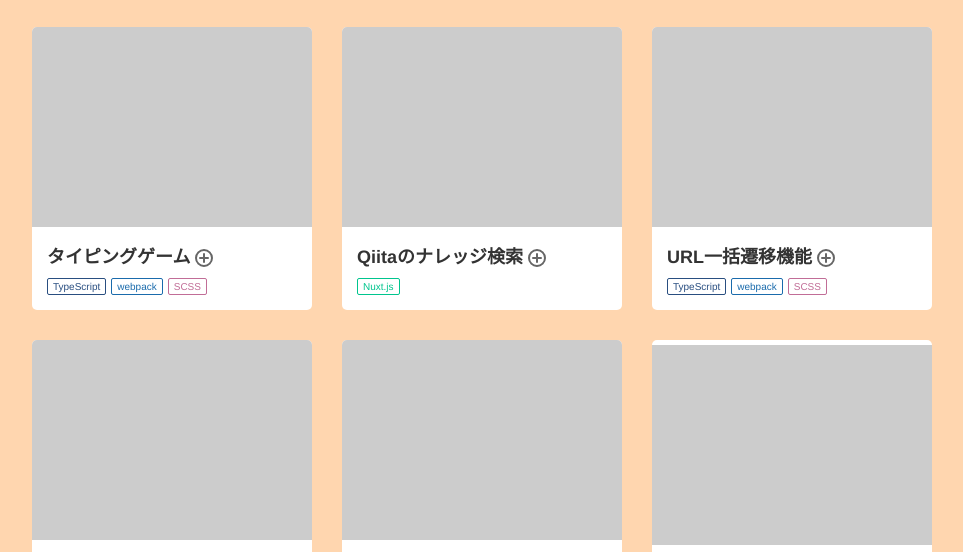
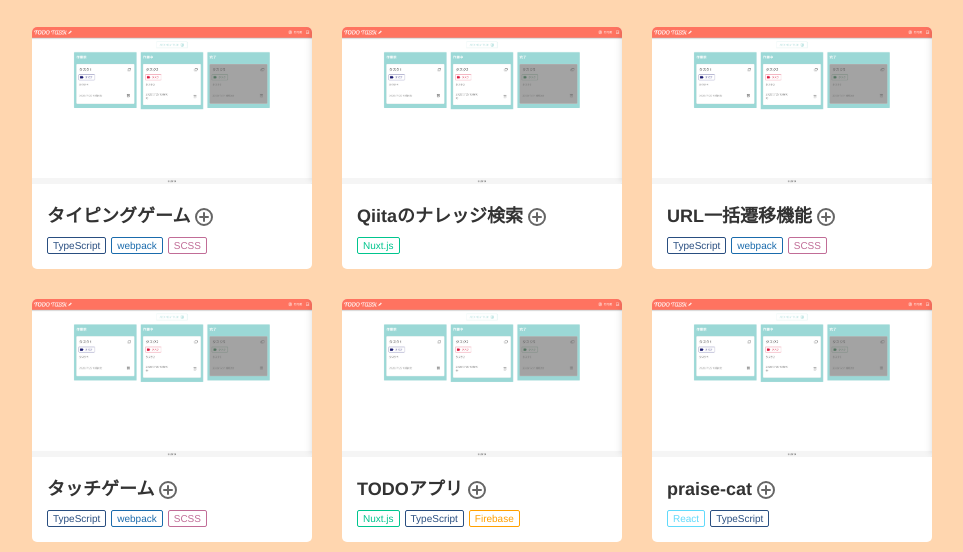
Before and after one commit to harutete/my-portfolio, a Gatsby site: page /work in a window 1280 px wide. Shown: the part 179-731 px from the top of the page, without its empty margins (18-981 px from the left). Built offline with nearby package versions, Linux system fonts and the light colour scheme; Gatsby itself is replaced by a stand-in of ours.

Commit message:
Update: コンテンツのスタイル整形

```diff
--- a/src/components/Work/index.tsx
+++ b/src/components/Work/index.tsx
@@ -19,6 +19,7 @@ const CardWrap = styled.div`
 const Card = styled.div`
   display: flex;
   flex-direction: column-reverse;
+  justify-content: space-between;
   overflow: hidden;
   background: #ffffff;
   border-radius: 5px;
@@ -27,8 +28,11 @@ const Card = styled.div`
   margin: 30px 0 0 30px;
 `
 const CardImage = styled.div`
-  background: #cccccc;
-  height: 200px;
+  img {
+    width: 100%;
+    max-width: 100%;
+    height: auto;
+  }
 `
 const CardDescription = styled.div`
   padding: 0 15px 15px;
@@ -115,6 +119,56 @@ const CloseModalButton = styled.button`
     transform: rotate(45deg);
   }
 `
+const LinkButton = styled.a`
+  display: block;
+  position: relative;
+  background: #ffcD9f;
+  border-radius: 4px;
+  color: #ffffff;
+  font-size: 1.8rem;
+  font-weight: bold;
+  text-align: center;
+  text-decoration: none;
+  width: 80%;
+  max-width: 300px;
+  margin: 30px auto;
+  padding: 15px 30px;
+  &::before {
+    content: "";
+    position: absolute;
+    top: 50%;
+    right: 15px;
+    transform: translateY(-50%) rotate(45deg);
+    border-top: 2px solid #ffffff;
+    border-right: 2px solid #ffffff;
+    width: 15px;
+    height: 15px;
+  }
+`
+const SkillList = styled.dl`
+  margin-top: 30px;
+  dd {
+    margin-top: 10px;
+  }
+`
+const TechList = styled.ul`
+  list-style: none;
+  display: flex;
+  flex-wrap: wrap;
+  margin-left: -5px;
+  li {
+    margin: 5px; 0 0 5px;
+  }
+`
+const ModalContentsInner = styled.div`
+  display: flex;
+  flex-direction: column-reverse;
+  justify-content: space-between;
+  img {
+    max-width: 100%;
+  }
+`
+
 const modalStyle = {
   overlay: {
     backgroundColor: 'rgba(102, 102, 102, 0.4)',
@@ -126,6 +180,7 @@ const modalStyle = {
     right: 'auto',
     bottom: 'auto',
     transform: 'translate(-50%, -50%)',
+    fontSize: '1.4rem',
     width: '80%',
     maxWidth: '800px',
     padding: '50px 20px 20px'
@@ -166,7 +221,7 @@ const Work = () => {
                 )}
               </TagsList>
             </CardDescription>
-            <CardImage></CardImage>
+            <CardImage><img src={work.top_image} alt="" /></CardImage>
           </Card>
         )}
       </CardWrap>
@@ -177,21 +232,26 @@ const Work = () => {
       >
         <CloseModalButton onClick={closeModal} aria-label="閉じる"></CloseModalButton>
         {(isModalOpen && currentModalContents)　&&
-          <>
+          <ModalContentsInner>
+            <div>
               <p>{currentModalContents.description}</p>
-            <dl>
-              <dt>使用言語</dt>
+              <SkillList>
+                <dt>[使用言語]</dt>
                 <dd>
-                <ul>
+                  <TechList>
                     {
                       currentModalContents.tags.map((tag, index) =>
                       <li key={`tag_${index}`}>{tag.name}</li>
                     )}
-                </ul>
+                  </TechList>
                 </dd>
-            </dl>
-            {currentModalContents.link && <a href={currentModalContents.link}>Code on Github</a>}
-          </>
+              </SkillList>
+              {currentModalContents.link && <LinkButton href={currentModalContents.link}>Code on Github</LinkButton>}
+            </div>
+            <div>
+              <img src={currentModalContents.detail_image} alt="" />
+            </div>
+          </ModalContentsInner>
         }
       </Modal>
     </WorkContentsWrapper>
```
Also changed, not shown: static/img/works/img_work_05.png (added). Lines whose indentation alone changed are shown as unchanged.
